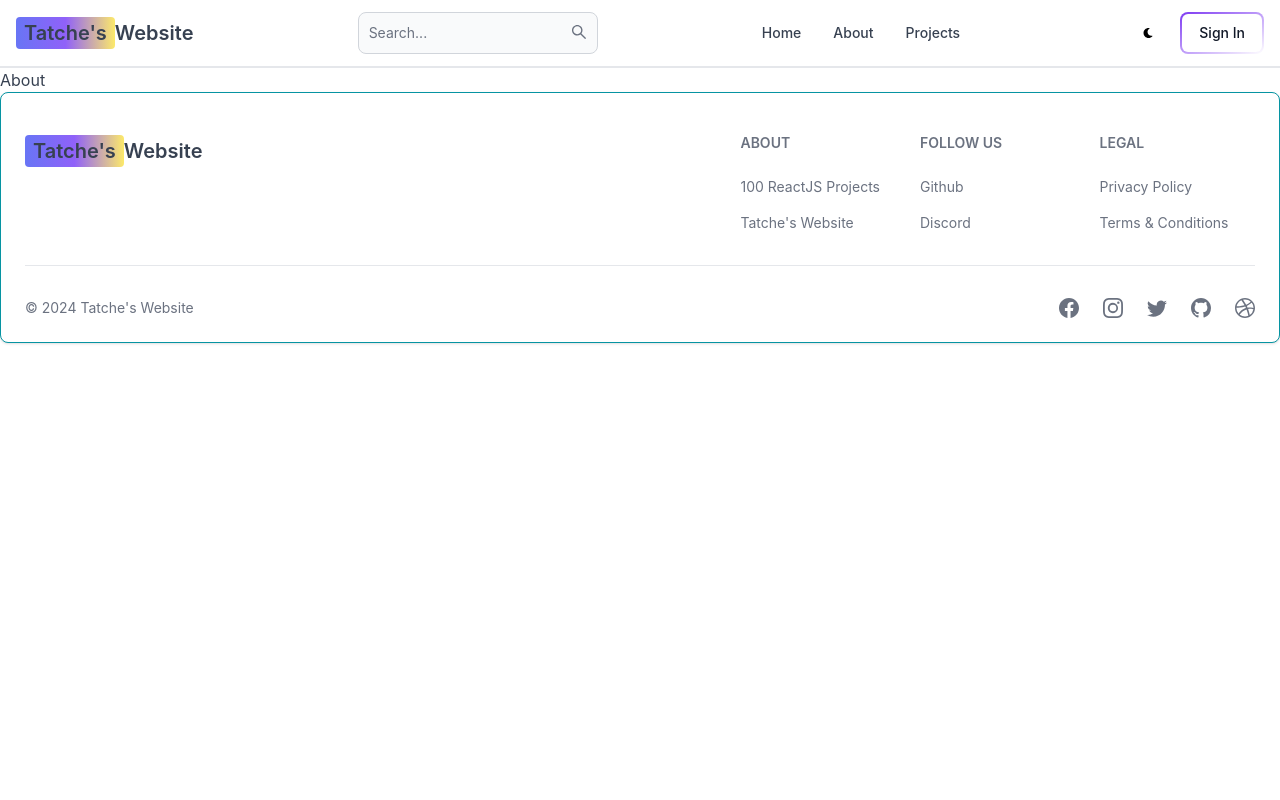
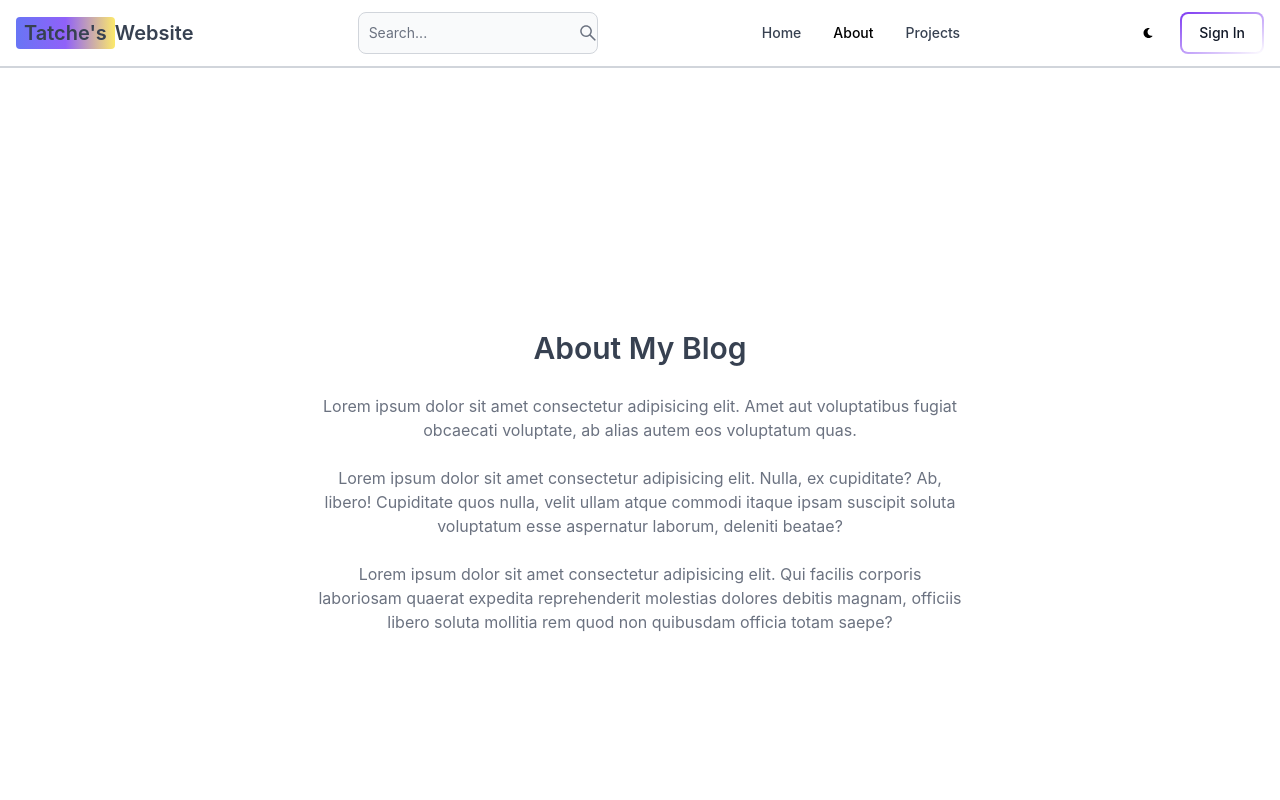
Before and after one commit to jeffabenoja/Fullstack-MERN, a React (Vite) app in the folder client-side/: page /about in a window 1280 px wide. Shown: the top 800 px of the page. Built offline with nearby package versions, Linux system fonts and the light colour scheme; no server answers.

Commit message:
little changes

```diff
--- a/client-side/src/hooks/useTabFromUrlParams.jsx
+++ b/client-side/src/hooks/useFromUrlParams.jsx
@@ -1,18 +1,17 @@
 import { useEffect, useState } from "react"
 import { useLocation } from "react-router-dom"
 
-
-export const useTabFromUrlParams = () => {
-  const [currentTab, setCurrentTab] = useState("")
+export const useFromUrlParams = (params) => {
+  const [searchTerm, setSearchTerm] = useState("")
   const { search } = useLocation()
 
   useEffect(() => {
     const urlParams = new URLSearchParams(search)
-    const tabFromUrlParams = urlParams.get("tab")
+    const tabFromUrlParams = urlParams.get(params) || ""
     if (tabFromUrlParams) {
-      setCurrentTab(tabFromUrlParams)
+      setSearchTerm(tabFromUrlParams)
     }
   }, [search])
 
-  return currentTab
+  return { searchTerm, setSearchTerm }
 }
--- a/client-side/src/layout/Header.jsx
+++ b/client-side/src/layout/Header.jsx
@@ -1,15 +1,25 @@
 import { Avatar, Button, Dropdown, Navbar, TextInput } from "flowbite-react"
-import { Link, useLocation } from "react-router-dom"
+import { Link, useLocation, useNavigate } from "react-router-dom"
 import { AiOutlineSearch } from "react-icons/ai"
 import { FaMoon, FaSun } from "react-icons/fa"
 import { useSelector, useDispatch } from "react-redux"
 import { toggleTheme } from "../redux/theme/theme"
 import { useAuth } from "../context/authContext"
+import { useFromUrlParams } from "../hooks/useFromUrlParams"
+import { useEffect } from "react"
 
 const Header = () => {
   const { signOutUser } = useAuth()
   const dispatch = useDispatch()
-  const pathLocation = useLocation()
+  const pathLocation = useLocation().pathname
+  const location = useLocation()
+  const { searchTerm, setSearchTerm } = useFromUrlParams("searchTerm")
+
+  // useEffect(() => {
+  //   setSearchTerm("")
+  // }, [pathLocation])
+
+  const navigate = useNavigate()
 
   const { currentUser } = useSelector((state) => state.user)
   const { theme } = useSelector((state) => state.theme)
@@ -18,8 +28,19 @@ const Header = () => {
     signOutUser()
   }
 
+  const handleSubmit = (e) => {
+    e.preventDefault()
+
+    const urlParams = new URLSearchParams(location.search)
+    urlParams.set("searchTerm", searchTerm)
+
+    const searchQuery = urlParams.toString()
+
+    navigate(`/search?${searchQuery}`)
+  }
+
   return (
-    <Navbar className='border-b-2 p-3'>
+    <Navbar className='border-b-2 p-3 border-gray-300'>
       <Link
         to='/'
         className='self-center whitespace-nowrap text-sm sm:text-xl font-semibold dark:text-white'
@@ -29,13 +50,14 @@ const Header = () => {
         </span>
         Website
       </Link>
-      <form className='relative hidden lg:block'>
+      <form className='relative hidden lg:block' onSubmit={handleSubmit}>
         <TextInput
           type='text'
           placeholder='Search...'
-          className='border-white'
+          rightIcon={AiOutlineSearch}
+          value={searchTerm}
+          onChange={(e) => setSearchTerm(e.target.value)}
         />
-        <AiOutlineSearch className='absolute top-1/4 right-2.5 text-gray-500 text-lg' />
       </form>
       <Button
         className='w-12 h-12 flex items-center justify-center lg:hidden text-gray-500'
@@ -91,13 +113,25 @@ const Header = () => {
         <Navbar.Toggle />
       </div>
       <Navbar.Collapse>
-        <Navbar.Link active={pathLocation === "/"} as={"div"}>
+        <Navbar.Link
+          active={pathLocation === "/"}
+          as={"div"}
+          className={pathLocation === "/" ? "text-black" : ""}
+        >
           <Link to='/'>Home</Link>
         </Navbar.Link>
-        <Navbar.Link active={pathLocation === "/about"} as={"div"}>
+        <Navbar.Link
+          active={pathLocation === "/about"}
+          as={"div"}
+          className={pathLocation === "/about" ? "text-black" : ""}
+        >
           <Link to='/about'>About</Link>
         </Navbar.Link>
-        <Navbar.Link active={pathLocation === "/projects"} as={"div"}>
+        <Navbar.Link
+          active={pathLocation === "/projects"}
+          as={"div"}
+          className={pathLocation === "/projects" ? "text-black" : ""}
+        >
           <Link to='/projects'>Projects</Link>
         </Navbar.Link>
       </Navbar.Collapse>
--- a/client-side/src/pages/About.jsx
+++ b/client-side/src/pages/About.jsx
@@ -1,9 +1,34 @@
-import React from 'react'
+export default function About() {
+  return (
+    <div className='min-h-screen flex items-center justify-center'>
+      <div className='max-w-2xl mx-auto p-3 text-center'>
+        <div>
+          <h1 className='text-3xl font font-semibold text-center my-7'>
+            About My Blog
+          </h1>
+          <div className='text-md text-gray-500 flex flex-col gap-6'>
+            <p>
+              Lorem ipsum dolor sit amet consectetur adipisicing elit. Amet aut
+              voluptatibus fugiat obcaecati voluptate, ab alias autem eos
+              voluptatum quas.
+            </p>
 
-const About = () => {
-  return (
-    <div>About</div>
+            <p>
+              Lorem ipsum dolor sit amet consectetur adipisicing elit. Nulla, ex
+              cupiditate? Ab, libero! Cupiditate quos nulla, velit ullam atque
+              commodi itaque ipsam suscipit soluta voluptatum esse aspernatur
+              laborum, deleniti beatae?
+            </p>
+
+            <p>
+              Lorem ipsum dolor sit amet consectetur adipisicing elit. Qui
+              facilis corporis laboriosam quaerat expedita reprehenderit
+              molestias dolores debitis magnam, officiis libero soluta mollitia
+              rem quod non quibusdam officia totam saepe?
+            </p>
+          </div>
+        </div>
+      </div>
+    </div>
   )
 }
-
-export default About
--- a/client-side/src/pages/Board.jsx
+++ b/client-side/src/pages/Board.jsx
@@ -1,4 +1,4 @@
-import { useTabFromUrlParams } from "../hooks/useTabFromUrlParams"
+import { useFromUrlParams } from "../hooks/useFromUrlParams"
 import DashSidebar from "../components/DashSidebar"
 import DashProfile from "../components/DashProfile"
 import DashPosts from "../components/DashPosts"
@@ -7,7 +7,8 @@ import DashBoard from "../components/DashBoard"
 
 const Board = () => {
   // Use the custom hook to get the current tab
-  const tab = useTabFromUrlParams()
+  const { searchTerm } = useFromUrlParams("tab")
+  const tab = searchTerm
 
   return (
     <div className='min-h-screen flex flex-col md:flex-row'>
--- a/client-side/src/pages/Projects.jsx
+++ b/client-side/src/pages/Projects.jsx
@@ -1,5 +1,16 @@
+import CallToAction from "../components/callToAction"
+
 const Projects = () => {
-  return <div>Projects</div>
+  return (
+    <div className='min-h-screen max-w-2xl mx-auto flex justify-center items-center flex-col gap-6 p-3'>
+      <h1 className='text-3xl font-semibold'>Pojects</h1>
+      <p className='text-md text-gray-500'>
+        Build fun and engaging projects while learning HTML, CSS, and
+        JavaScript!
+      </p>
+      <CallToAction />
+    </div>
+  )
 }
 
 export default Projects
--- a/client-side/src/pages/Search.jsx
+++ b/client-side/src/pages/Search.jsx
@@ -1,7 +1,155 @@
+import { TextInput, Select, Button } from "flowbite-react"
+import { useState } from "react"
+import { useLocation, useNavigate, Link } from "react-router-dom"
+import { nextPostPage } from "../api/post"
+import { useInfiniteData } from "../hooks/useInfinite"
 
 const Search = () => {
+  const location = useLocation()
+  const navigate = useNavigate()
+  const urlParams = new URLSearchParams(location.search)
+  const [sidebarData, setSidebarData] = useState({
+    searchTerm: urlParams.get("searchTerm") || "",
+    sort: urlParams.get("sort") || "desc",
+    category: urlParams.get("category") || "uncategorized",
+  })
+  const searchQuery = urlParams.toString()
+
+  // Set the URL_POST dynamically based on the search parameters
+  const URL_POST = `/api/post/getposts?${searchQuery}&startIndex=`
+
+  // Infinite query for posts, auto-refetches on `searchQuery` change
+  const { data, isLoading, fetchNextPage, hasNextPage, isFetchingNextPage } =
+    useInfiniteData(["posts", searchQuery], URL_POST, searchQuery, nextPostPage)
+
+  // Flatten pages into a single list of posts
+  const posts = data?.pages.flatMap((page) => page.posts) || []
+
+  // Unified handler for all input changes
+  const handleChange = (e) => {
+    const { id, value } = e.target
+    setSidebarData((prev) => ({ ...prev, [id]: value }))
+  }
+
+  // Handle form submission and URL update
+  const handleSubmit = (e) => {
+    e.preventDefault()
+    const queryParams = new URLSearchParams(sidebarData).toString()
+    navigate(`/search?${queryParams}`)
+  }
+
+  const handleShowMore = () => {
+    if (hasNextPage) {
+      fetchNextPage()
+    }
+  }
+
   return (
-    <div>Search</div>
+    <div className='flex flex-col md:flex-row'>
+      <div className='p-7 border-b md:border-r md:min-h-screen border-gray-500'>
+        <form className='flex flex-col gap-8' onSubmit={handleSubmit}>
+          <div className='flex items-center gap-2 w-full justify-between'>
+            <label className='whitespace-nowrap font-semibold w-2/5'>
+              Search Term:
+            </label>
+            <div className='w-3/6'>
+              <TextInput
+                placeholder='Search...'
+                id='searchTerm'
+                type='text'
+                value={sidebarData?.searchTerm}
+                onChange={handleChange}
+              />
+            </div>
+          </div>
+          <div className='flex items-center gap-2 w-full justify-between'>
+            <label className='whitespace-nowrap font-semibold w-2/5'>
+              Sort:
+            </label>
+            <div className='w-3/6'>
+              <Select
+                onChange={handleChange}
+                value={sidebarData.sort}
+                id='sort'
+              >
+                <option value='desc'>Latest</option>
+                <option value='asc'>Oldest</option>
+              </Select>
+            </div>
+          </div>
+          <div className='flex items-center gap-2 w-full justify-between'>
+            <label className='whitespace-nowrap font-semibold w-2/5'>
+              Category
+            </label>
+            <div className='w-3/6'>
+              <Select
+                onChange={handleChange}
+                value={sidebarData.category}
+                id='category'
+              >
+                <option value='uncategorized'>Uncategorized</option>
+                <option value='reactjs'>React.JS</option>
+                <option value='nextjs'>Next.JS</option>
+                <option value='javascript'>Javascript.JS</option>
+                <option value='typescript'>Typescript</option>
+              </Select>
+            </div>
+          </div>
+          <Button type='submit' outline gradientDuoTone='purpleToPink'>
+            Search By Filters
+          </Button>
+        </form>
+      </div>
+      <div className='w-full'>
+        <h1 className='text-3xl font-semibold sm:border-b border-gray-500 p-3 mt-5'>
+          Post Result
+        </h1>
+        <div className='p-7 flex flex-wrap gap-4'>
+          {!isLoading && posts?.length === 0 && (
+            <p className='text-xl text-gray-500'>No posts found</p>
+          )}
+
+          {isLoading && <p className='text-xl text-gray-500'>Loading...</p>}
+
+          {!isLoading &&
+            posts &&
+            posts.map((post) => (
+              <div
+                key={post._id}
+                className='group relative w-full border border-teal-500 hover:border-2 h-[400px] overflow-hidden rounded-lg sm:!w-[360px] transition-all'
+              >
+                <Link to={`/post/${post.slug}`}>
+                  <img
+                    src={post.image}
+                    alt='post cover'
+                    className='h-[260px] w-full  object-cover group-hover:h-[200px] transition-all duration-300 z-20'
+                  />
+                </Link>
+                <div className='p-3 flex flex-col gap-2'>
+                  <p className='text-lg font-semibold line-clamp-2'>
+                    {post.title}
+                  </p>
+                  <span className='italic text-sm'>{post.category}</span>
+                  <Link
+                    to={`/post/${post.slug}`}
+                    className='z-10 group-hover:bottom-0 absolute bottom-[-200px] left-0 right-0 border border-teal-500 text-teal-500 hover:bg-teal-500 hover:text-white transition-all duration-300 text-center py-2 rounded-md !rounded-tl-none m-2'
+                  >
+                    Read article
+                  </Link>
+                </div>
+              </div>
+            ))}
+        </div>
+        {hasNextPage && (
+          <button
+            onClick={handleShowMore}
+            className='w-full text-teal-500 text-sm self-center py-7'
+          >
+            {isFetchingNextPage ? "Loading more..." : "Show More"}
+          </button>
+        )}
+      </div>
+    </div>
   )
 }
 
```
Also changed, not shown: client-side/src/hooks/useInfinite.jsx (+16 -8 lines).
